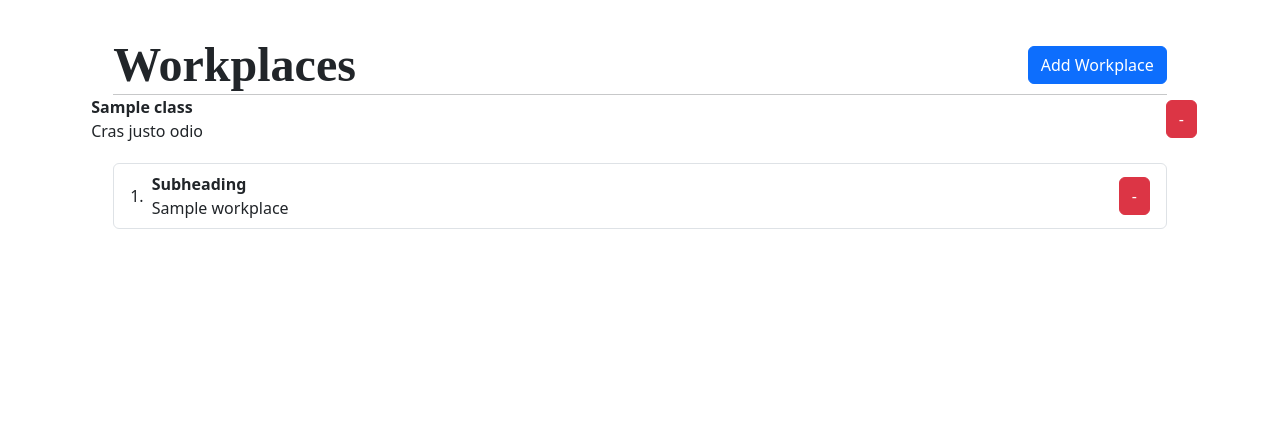
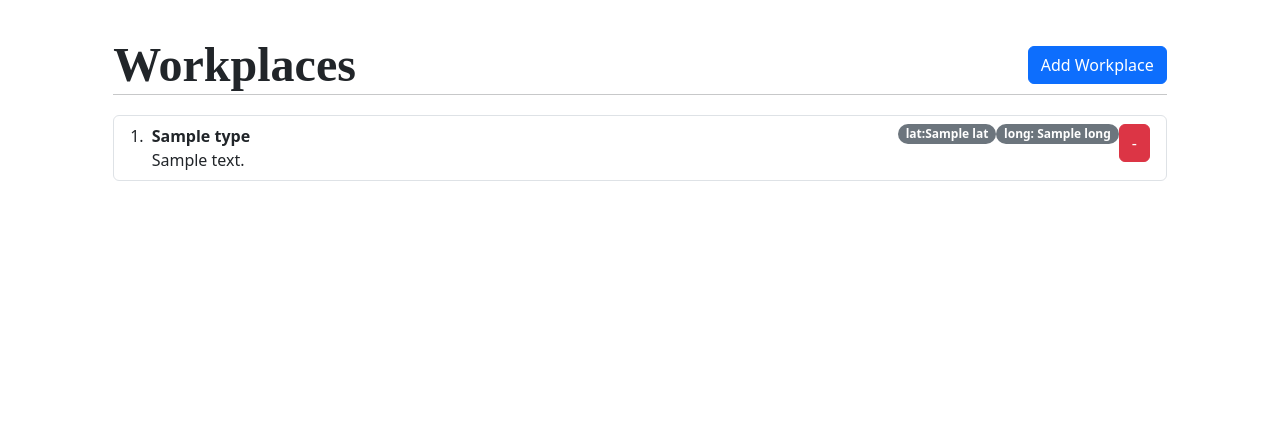
Before and after one commit to joaolscosta/BD-Project, a Flask app: template entrega3/workspace/app/templates/workplaces/index.html in a window 1280 px wide. Shown: the part 40-468 px from the top of the page. Run offline with Flask 3, Linux system fonts and the light colour scheme; the template is opened without the code that fills it: most values are stand-ins (such as "Sample title", 1, 10 or a date in 2020); some libraries are stand-ins or nearby versions.

Commit message:
Almost finished doing workplace

```diff
--- a/entrega3/workspace/app/app.py
+++ b/entrega3/workspace/app/app.py
@@ -146,8 +146,6 @@ def products_page():
     ):
         return jsonify(products)
 
-    print(products)
-
     return render_template("products/products_index.html", products=products)
 
 
@@ -171,16 +169,35 @@ def product_detail(sku):
 def workplaces():
     with pool.connection() as conn:
         with conn.cursor(row_factory=namedtuple_row) as cur:
-            workplaces = cur.execute(
+            offices = cur.execute(
                 """
                 SELECT *
                 FROM workplace
+                JOIN office USING (address)
                 """,
                 {},
             ).fetchall()
             log.debug(f"Found {cur.rowcount} rows.")
 
-    return render_template("workplaces/index.html", workplaces=workplaces)
+            warehouses = cur.execute(
+                """
+                SELECT *
+                FROM Workplace
+                JOIN Warehouse USING (address)
+                """,
+                {},
+            ).fetchall()
+            log.debug(f"Found {cur.rowcount} rows.")
+
+    workplaces = []
+
+    for office in offices:
+        workplaces.append({'place': office, 'type': 'office'})
+
+    for warehouse in warehouses:
+        workplaces.append({'place': warehouse, 'type': 'warehouse'})
+
+    return render_template("workplaces/index.html", workplaces=sorted(workplaces, key=lambda workplace: workplace['place'].address))
 
 
 # @app.route("/accounts/<account_number>/update", methods=("GET", "POST"))
--- a/entrega3/workspace/app/templates/base/components/navbar.html
+++ b/entrega3/workspace/app/templates/base/components/navbar.html
@@ -47,10 +47,10 @@
   <body>
     <div class="navbar">
       <ul>
-        <li><a href="customer_index.html">Customers</a></li>
-        <li><a href="employee_index.html">Employees</a></li>
-        <li><a href="orders_index.html">Orders</a></li>
-        <li><a href="products_index.html">Products</a></li>
+        <li><a href="/customer_index.html">Customers</a></li>
+        <li><a href="/employee_index.html">Employees</a></li>
+        <li><a href="/orders_index.html">Orders</a></li>
+        <li><a href="/products_index.html">Products</a></li>
         <li><a href="/workplaces.html">Workplace</a></li>
         <li><a href="#">Mais cenas</a></li>
       </ul>
--- a/entrega3/workspace/app/templates/workplaces/index.html
+++ b/entrega3/workspace/app/templates/workplaces/index.html
@@ -36,21 +36,20 @@
     <a class="btn btn-primary" href="#AddWorkplace">Add Workplace</a>
   </div>
   <hr class="headeruwu">
-  <div class="list-group-item d-flex justify-content-between align-items-center">
-    <div class="ms-2 me-auto">
-      <div class="fw-bold">{{class}}</div>
-      Cras justo odio
-    </div>
-    <a href="###" class="btn btn-danger">-</a>
-  </div>
   <ol class="list-group list-group-numbered">
     {% for workplace in workplaces %}
-    <li class="list-group-item d-flex justify-content-between align-items-center">
+    <li class="list-group-item d-flex justify-content-between align-items-start">
       <div class="ms-2 me-auto">
-        <div class="fw-bold">Subheading</div>
-        {{ workplace.name }}
+        <div class="fw-bold">{{workplace['type']}}</div>
+        {{ workplace['place']['address'] }}
       </div>
-      <a href="###" class="btn btn-danger">-</a>
+      <div class="lat-long d-flex align-items-center">
+        <span class="badge bg-secondary rounded-pill">lat:{{workplace['place']['lat']}}</span>
+        <span class="badge bg-secondary rounded-pill">long: {{workplace['place']['long']}}</span>
+      </div>
+      <div>
+        <a href="###" class="btn btn-danger">-</a>
+      </div>
     </li>
     {% endfor %}
   </ol>
```
